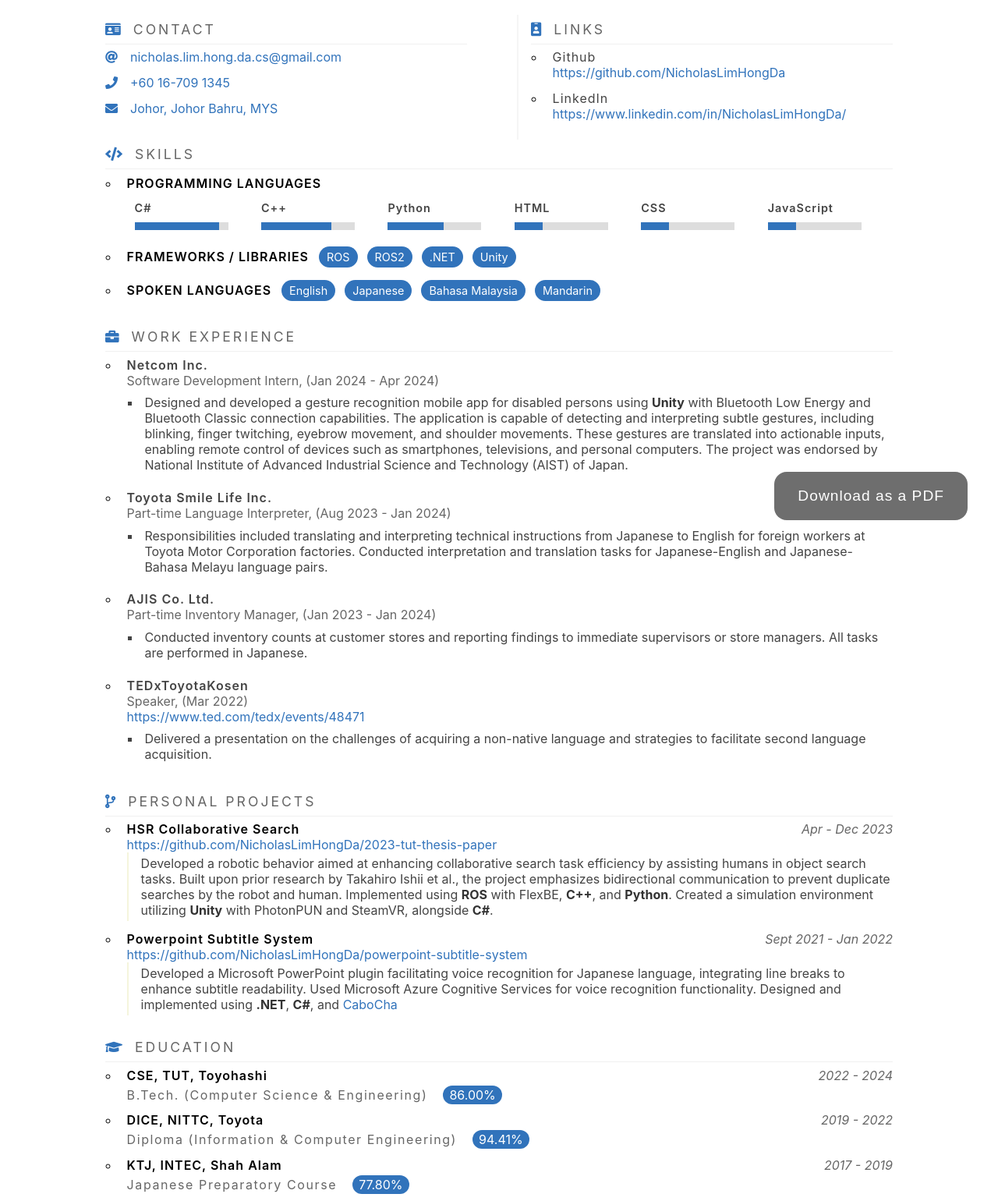
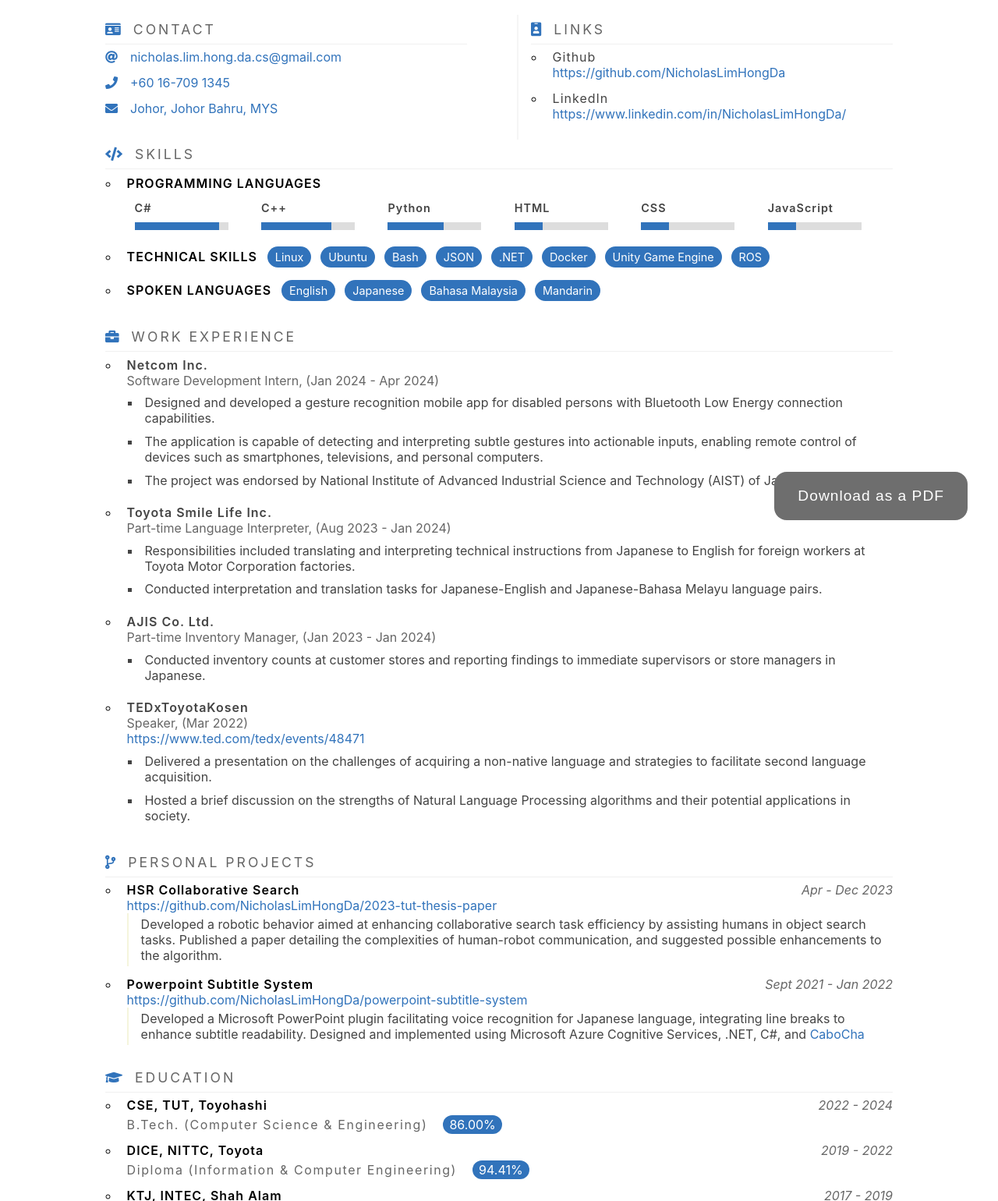
Before and after one commit to NicholasLimHongDa/resume, a plain HTML site: page index.html in a window 1280 px wide. Shown: the part 97-1637 px from the top of the page at 78% size. Drawn offline with Linux system fonts and the light colour scheme.

Commit message:
Updated the resume

```diff
--- a/assets/css/index.css
+++ b/assets/css/index.css
@@ -218,7 +218,7 @@ strong {
   padding-right: 5px;
 }
 
-.project-desc {
+.project-desc, .project-skill {
   /* margin-top: 8px; */
   color: #444;
   padding: 4px 0 4px 16px;
--- a/assets/js/main.js
+++ b/assets/js/main.js
@@ -114,7 +114,12 @@ const setProjects = projects => {
     projectDesc.className = 'project-desc';
     projectDesc.innerHTML = project.desc;
 
+    const projectSkill = document.createElement('div');
+    projectSkill.className = 'project-skill';
+    projectSkill.innerHTML = `<strong>Skills: </strong>` + project.skill;
+
     li.appendChild(projectDesc);
+    // li.appendChild(projectSkill);
 
     ul.appendChild(li);
   });
--- a/data/profile.js
+++ b/data/profile.js
@@ -49,12 +49,16 @@ const profileData = {
                     { "name" :"HTML", "perc": 30, "duration": "6 months" }, { "name" :"CSS", "perc": 30, "duration": "6 months" }, { "name" :"JavaScript", "perc": 30, "duration": "6 months" }]
     },
     {
-      category: "Frameworks / Libraries",
+      category: "Technical Skills",
       topics: [
-        "ROS",
-        "ROS2",
+        "Linux",
+        "Ubuntu",
+        "Bash",
+        "JSON",
         ".NET",
-        "Unity"
+        "Docker",
+        "Unity Game Engine",
+        "ROS"
       ]
     },
     {
@@ -73,18 +77,16 @@ const profileData = {
       duration: "Apr - Dec 2023",
       link: "https://github.com/NicholasLimHongDa/2023-tut-thesis-paper",
       desc: `Developed a robotic behavior aimed at enhancing collaborative search task efficiency by assisting humans in object search tasks.
-      Built upon prior research by Takahiro Ishii et al., the project emphasizes bidirectional communication
-      to prevent duplicate searches by the robot and human.
-      Implemented using <strong>ROS</strong> with FlexBE, <strong>C++</strong>, and <strong>Python</strong>.
-      Created a simulation environment utilizing <strong>Unity</strong> with PhotonPUN and SteamVR, alongside <strong>C#</strong>.`
+      Published a paper detailing the complexities of human-robot communication, and suggested possible enhancements to the algorithm.`
+      // skill: `Linux, Ubuntu, Bash, ROS, C#, C++, Python, SteamVR, .NET, Unity`,
     },
     {
       title: "Powerpoint Subtitle System",
       duration: "Sept 2021 - Jan 2022",
       link: "https://github.com/NicholasLimHongDa/powerpoint-subtitle-system",
       desc: `Developed a Microsoft PowerPoint plugin facilitating voice recognition for Japanese language, integrating line breaks to enhance subtitle readability.
-      Used Microsoft Azure Cognitive Services for voice recognition functionality.
-      Designed and implemented using <strong>.NET</strong>, <strong>C#</strong>, and <a href='https://taku910.github.io/cabocha/'> CaboCha </a>`
+      Designed and implemented using Microsoft Azure Cognitive Services, .NET, C#, and <a href='https://taku910.github.io/cabocha/'> CaboCha </a>`,
+      // skill: `C#, .NET, Bash, PowerPoint Programming, Natural Language Processing, `,
     }
   ],
   experiences: [
@@ -95,12 +97,12 @@ const profileData = {
       date: "Jan 2024 - Apr 2024",
       details: [
         `Designed and developed a gesture recognition mobile app for disabled persons
-        using <strong>Unity</strong> with Bluetooth Low Energy and Bluetooth Classic
-        connection capabilities. The application is capable of detecting and interpreting subtle gestures,
-        including blinking, finger twitching, eyebrow movement, and shoulder movements.
-        These gestures are translated into actionable inputs, enabling remote control of devices such as
-        smartphones, televisions, and personal computers.
-        The project was endorsed by National Institute of Advanced Industrial Science and Technology (AIST) of Japan.`
+        with Bluetooth Low Energy connection capabilities.
+        `,
+        `The application is capable of detecting and interpreting subtle gestures into actionable inputs,
+        enabling remote control of devices such as smartphones, televisions, and personal computers.`,
+        `The project was endorsed by National Institute of Advanced Industrial Science and Technology (AIST) of Japan.`
+
       ]
     },
     {
@@ -109,8 +111,8 @@ const profileData = {
       desc: `Japanese-English, Japanese-Bahasa Melayu Interpreter`,
       date: "Aug 2023 - Jan 2024",
       details: [
-        `Responsibilities included translating and interpreting technical instructions from Japanese to English for foreign workers at Toyota Motor Corporation factories.
-        Conducted interpretation and translation tasks for Japanese-English and Japanese-Bahasa Melayu language pairs.`
+        `Responsibilities included translating and interpreting technical instructions from Japanese to English for foreign workers at Toyota Motor Corporation factories.`,
+        `Conducted interpretation and translation tasks for Japanese-English and Japanese-Bahasa Melayu language pairs.`
       ]
     },
     {
@@ -119,8 +121,7 @@ const profileData = {
       desc: `Part-time Inventory Manager`,
       date: "Jan 2023 - Jan 2024",
       details: [
-        `Conducted inventory counts at customer stores and reporting findings to immediate supervisors or store managers.
-        All tasks are performed in Japanese.`
+        `Conducted inventory counts at customer stores and reporting findings to immediate supervisors or store managers in Japanese.`,
       ]
     },
     {
@@ -130,7 +131,8 @@ const profileData = {
       //desc: `<a href='https://www.youtube.com/watch?v=yZYTklWIhQ4'> How to Acquire a Second Language </a>`,
       date: "Mar 2022",
       details: [
-        `Delivered a presentation on the challenges of acquiring a non-native language and strategies to facilitate second language acquisition.`
+        `Delivered a presentation on the challenges of acquiring a non-native language and strategies to facilitate second language acquisition.`,
+        `Hosted a brief discussion on the strengths of Natural Language Processing algorithms and their potential applications in society.`
       ]
     }
   ],
```
